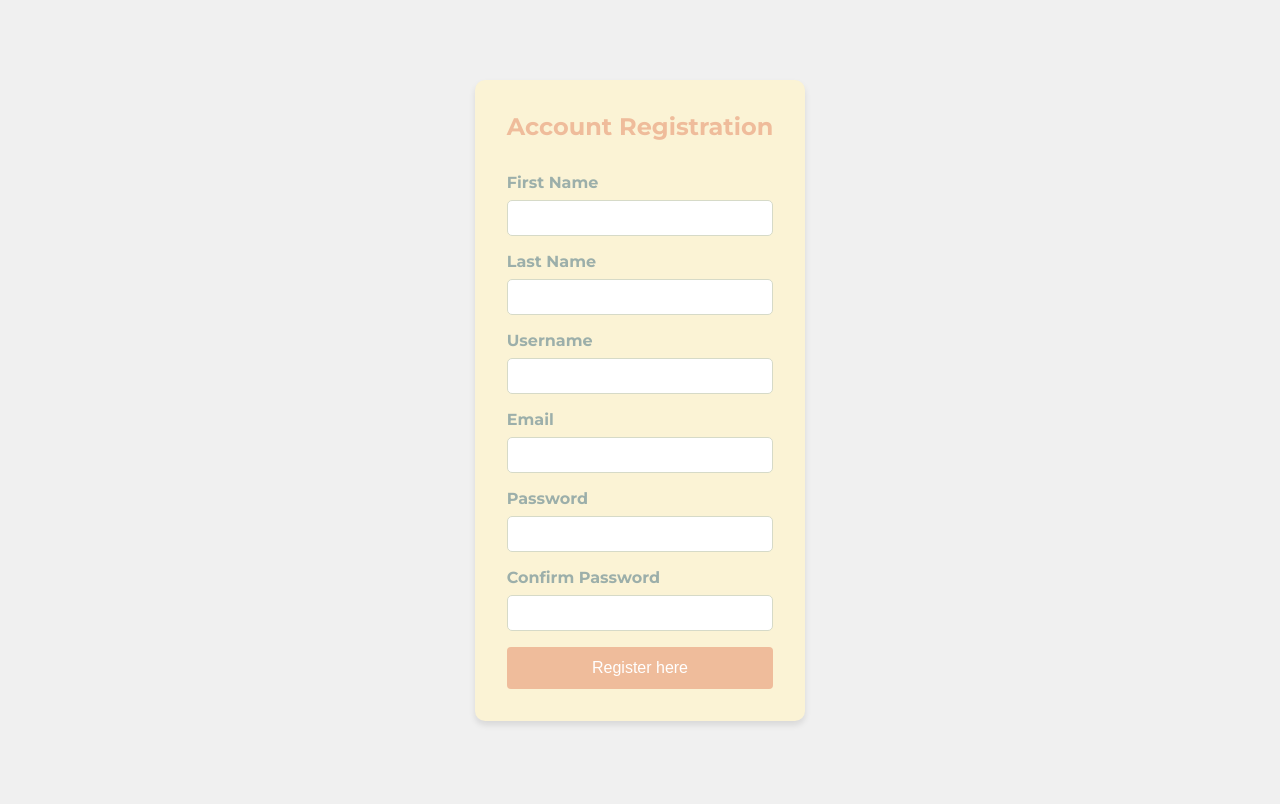
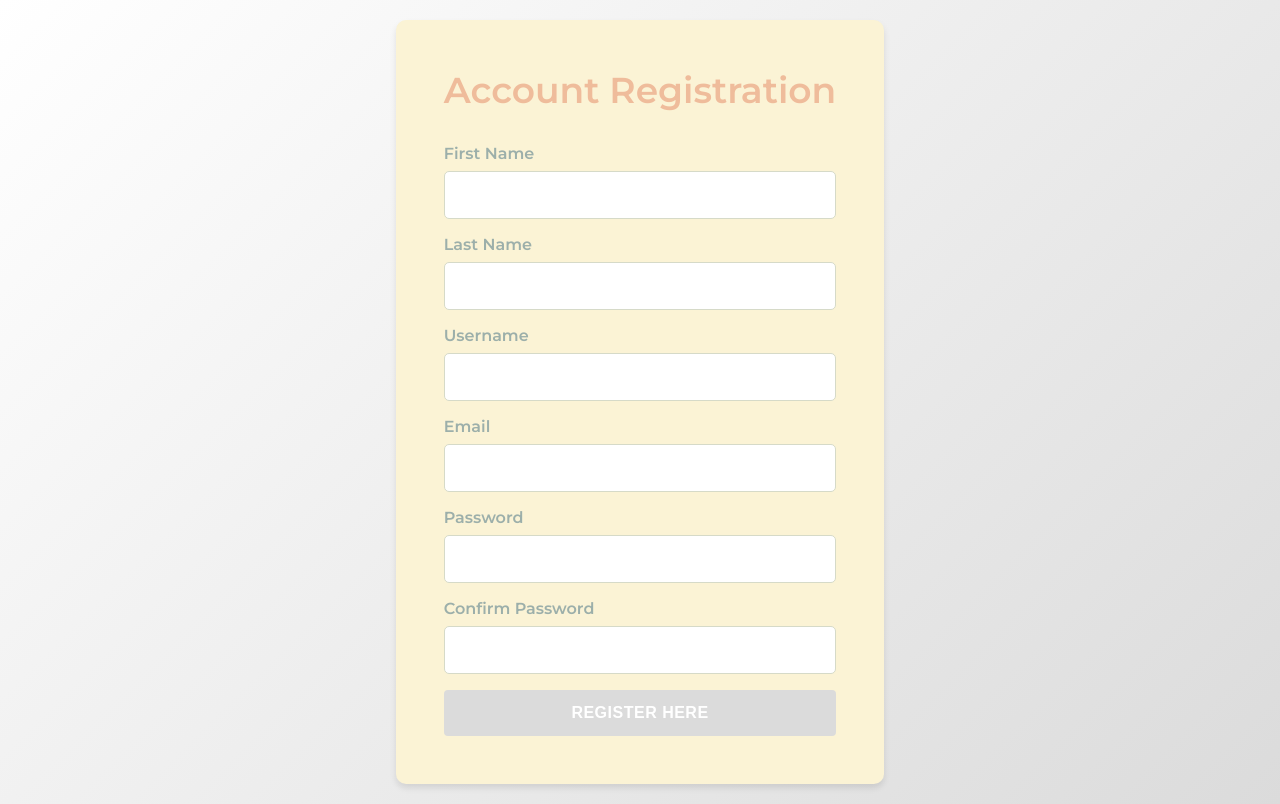
Before and after one commit to KikiBerg/account-registration, a plain HTML site: page index.html in a window 1280 px wide. Drawn offline with Linux system fonts and the light colour scheme.

Commit message:
Further styling & media queries

```diff
--- a/index.css
+++ b/index.css
@@ -1,3 +1,8 @@
+:root {
+    --transition: all 0.3s ease;
+
+}
+
 * {
     box-sizing: border-box;
     margin: 0;
@@ -6,26 +11,30 @@
 
 body {
     font-family: "Montserrat", sans-serif;
-    background-color: #f0f0f0;
+    background: linear-gradient(135deg, #ffffff 0%, #dbdbdb 100%);
     display: flex;
     justify-content: center;
     align-items: center;
     min-height: 100vh;
+    padding: 20px;
 }
 
 .registration-container {
     background-color: #FBF3D5;
-    padding: 2rem;
+    padding: 3rem;
     border-radius: 10px;
     box-shadow: 0 4px 6px rgba(0, 0, 0, 0.1);
     width: 100%;
     max-width: 600px;
 }
 
+
 h1 {
     text-align: center;
     margin-bottom: 2rem;
     color: #EFBC9B;
+    font-size: 2rem;
+    font-weight: 600;
 }
 
 .form-registration {
@@ -37,6 +46,7 @@ h1 {
 .form-part {
     display: flex;
     flex-direction: column;
+    gap: 0.5rem;
 }
 
 label {
@@ -46,7 +56,7 @@ label {
 }
 
 label span {
-    font-weight: bold;
+    font-weight: 600;
     color: #9CAFAA;
 }
 
@@ -60,11 +70,13 @@ input {
 input:focus {
     outline: none;
     border-color: #EFBC9B;
+    box-shadow: 0 0 0 3px rgba(214, 218, 200, 0.5);
 }
 
 input.invalid {
     border-color: #dd5a5a;
 }
+
 
 .submit-btn {
     background-color: #EFBC9B;
@@ -73,10 +85,62 @@ input.invalid {
     padding: 0.75rem;
     border-radius: 4px;
     font-size: 1rem;
+    font-weight: 600;
     cursor: pointer;
+    text-transform: uppercase;
+    letter-spacing: 0.5px;
     transition: background-color 0.2s;
 }
 
 .submit-btn:hover:not(:disabled) {
     background-color: #9CAFAA;
 }
+
+.submit-btn:disabled {
+    background-color: #dbdbdb;
+    cursor: not-allowed;
+  }
+
+/* Media queries smaller screens */
+
+@media (max-width: 480px) {
+    .registration-container {
+        padding: 1.5rem;
+    }
+
+    h1 {
+        font-size: 1.75rem;
+    }
+
+    input {
+        font-size: 0.8rem;
+    }
+
+    .submit-btn {
+        font-size: 0.8rem;
+    }
+}
+
+/* Media queries larger screens */
+
+@media (min-width: 768px) {
+    .registration-container {
+      padding: 3rem;
+    }
+
+    h1 {
+      font-size: 2.25rem;
+    }
+
+    .form-part {
+      gap: 0.75rem;
+    }
+
+    input {
+      padding: 0.875rem;
+    }
+
+    .submit-btn {
+      padding: 0.875rem;
+    }
+  }
--- a/index.js
+++ b/index.js
@@ -48,6 +48,7 @@ document.addEventListener('DOMContentLoaded', () => {
     const registrationData = {
       fname: firstNameInput.value,
       lname: lastNameInput.value,
+      username: usernameInput.value,
       email: emailInput.value,
       password: passwordInput.value,
     };
```
Also changed, not shown: colorpallete-reg.png (deleted), documentation/colorpallete-hex.png (added), documentation/colorpallete.png (renamed from Color Hunt Palette efbc9bfbf3d5d6dac89cafaa.png), documentation/screenshot.png (added), 1 other file.
